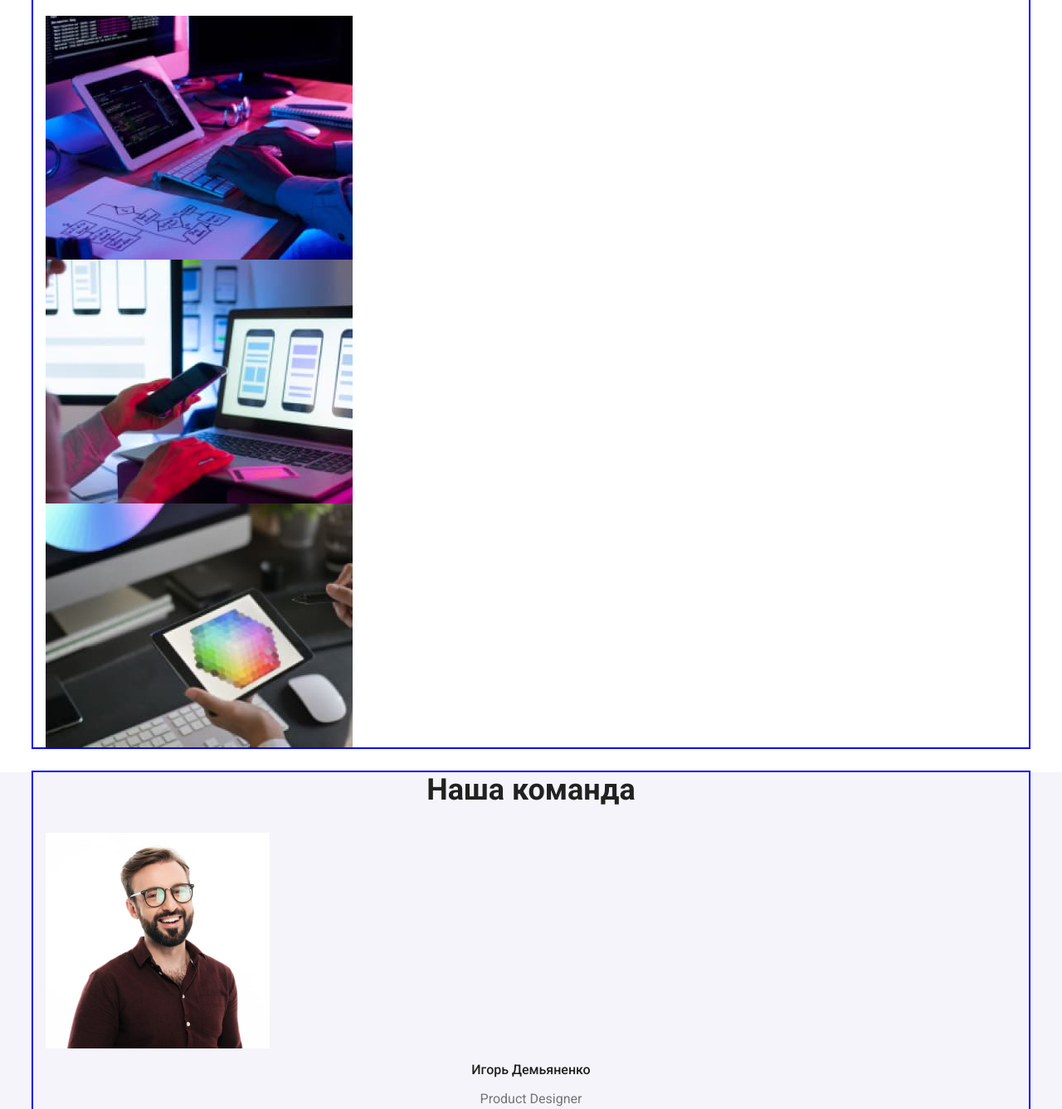
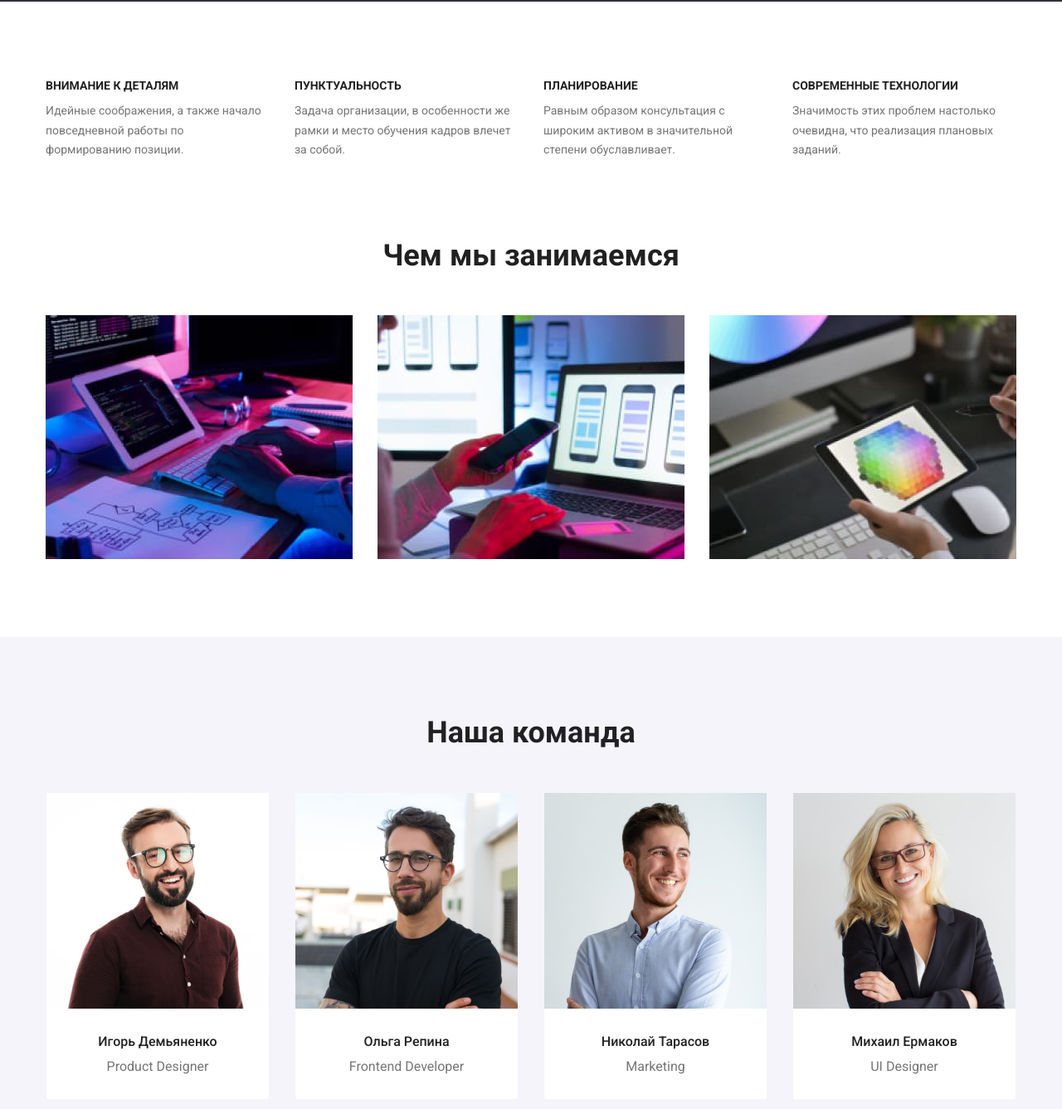
Before and after one commit to TatianaMaksimova/goit-markup-hw-03, a plain HTML site: page index.html in a window 1280 px wide. Shown: the part 700-2037 px from the top of the page at 83% size. Drawn offline with nearby package versions, Linux system fonts and the light colour scheme.

Commit message:
Закончил оформлять "Студию"

```diff
--- a/css/main.css
+++ b/css/main.css
@@ -22,6 +22,20 @@ img {
   display: block;
 }
 
+h1,
+h2,
+h3,
+ul,
+p {
+  margin-top: 0;
+  margin-bottom: 0;
+}
+
+.section {
+  padding-top: 94px;
+  padding-bottom: 94px;
+}
+
 /* ШАПКА-ВЕРХ С ЛОГОТИПОМ */
 .container {
   width: 1200px;
@@ -30,14 +44,14 @@ img {
   margin-left: auto;
   margin-right: auto;
 
-  outline: 2px solid blue;
+  /* outline: 2px solid blue; */
 }
 
-.cap {
-  display: flex;
-  align-items: center;
+.page-header {
+  border-bottom: 1px solid #ececec;
 }
 
+.cap,
 .site-nav {
   display: flex;
   align-items: center;
@@ -48,13 +62,9 @@ img {
   margin-left: auto;
 }
 
-/* .list-item:not(:last-child) {
+.list-item:not(:last-child) {
   margin-right: 50px;
 }
-
-.contacts .list-item + .list-item {
-  margin-left: 50px;
-} */
 
 .logo {
   display: block;
@@ -97,7 +107,7 @@ img {
 
 /* СТУДИЯ (MAIN) */
 .banner-name {
-  margin-top: 0;
+  margin-bottom: 30px;
 
   color: var(--bgd-text-color);
   font-weight: 900;
@@ -108,11 +118,17 @@ img {
 }
 
 .banner {
+  padding-top: 200px;
+  padding-bottom: 200px;
   background-color: #2f303a;
   text-align: center;
 }
 
 .ban-button {
+  padding: 10px 32px;
+  border: 1px solid transparent;
+  border-radius: 4px;
+
   font-weight: 700;
   font-size: 16px;
   line-height: 1.9;
@@ -126,29 +142,101 @@ img {
 }
 
 /* НАШИ ПРЕИМУЩЕСТВА */
+
+.visually-hidden {
+  position: absolute;
+  width: 1px;
+  height: 1px;
+  margin: -1px;
+  border: 0;
+  padding: 0;
+
+  white-space: nowrap;
+  clip-path: inset(100%);
+  clip: rect(0 0 0 0);
+  overflow: hidden;
+}
+
+.features-list {
+  display: flex;
+}
+
+.text-list {
+  width: 270px;
+}
+
+.text-list:not(:last-child) {
+  margin-right: 30px;
+}
+
 .head {
+  margin-bottom: 10px;
   font-weight: 700;
   font-size: 14px;
   line-height: 1.14;
   text-transform: uppercase;
 }
 
-.head-list {
+.head-text {
   color: var(--secondary-text-color);
   font-size: 14px;
   line-height: 1.7;
 }
 
 /* ЧЕМ МЫ ЗАНИМАЕМСЯ */
+.box {
+  padding-top: 0;
+}
+
 .do,
 .comands {
+  padding-bottom: 50px;
+
   font-weight: 700;
   font-size: 36px;
   line-height: 1.2;
   text-align: center;
 }
 
+.boxes-list {
+  display: flex;
+}
+
+.boxes-list .box-item {
+  width: 370px;
+}
+
+.box-item:not(:last-child) {
+  margin-right: 30px;
+}
+
 /* НАША КОМАНДА */
+.bloks-list {
+  display: flex;
+}
+
+.blok-item {
+  width: 270px;
+  border: 1px solid transparent;
+  border-bottom-left-radius: 4px;
+  border-bottom-right-radius: 4px;
+  overflow: hidden;
+  box-shadow: rgba(255, 255, 255, 0.6);
+}
+
+.blok-item:not(:last-child) {
+  margin-right: 30px;
+}
+
+.description {
+  padding: 30px 32px;
+  background-color: var(--bgd-text-color);
+}
+
+.name {
+  margin-bottom: 10px;
+}
+
 .name,
 .job {
   font-weight: 500;
@@ -196,13 +284,27 @@ img {
 }
 
 /* ФУТЕР */
-.footer {
+.finish {
+  padding-top: 60px;
+  padding-bottom: 60px;
+
   background-color: #2f303a;
   color: var(--bgd-text-color);
 }
 
-.footer .logo {
+.foot {
+  display: inline-block;
+  padding-top: 0;
+  padding-bottom: 0;
+  margin-right: 0;
+  margin-bottom: 20px;
+
   color: var(--bgd-text-color);
+}
+
+.contacts,
+.contact-list {
+  margin-top: 9px;
 }
 
 .address,
--- a/index.html
+++ b/index.html
@@ -29,93 +29,100 @@
 </header>
 
 <main>
-
+<!-- Эффективные решения для вашего бизнеса -->
 <section class="banner">
     <div class="container">
         <h1 class="banner-name">Эффективные решения<br> для вашего бизнеса</h1>
         <button type="button" class="ban-button">Заказать услугу</button>
     </div>
 </section>
-
-<section>
-<div class="container">
-        <h2>Наши преимущества</h2>
-        <ul>
-            <li>
+<!-- Наши преимущества -->
+<section class="section">
+<div class="container feature">
+        <h2 class="visually-hidden">Наши преимущества</h2>
+        <ul class="features-list">
+            <li class="text-list">
                 <h3 class="head">Внимание к деталям</h3>
-                <p class="head-list">Идейные соображения, а также начало повседневной работы по формированию позиции.</p>
+                <p class="head-text">Идейные соображения, а также начало повседневной работы по формированию позиции.</p>
             </li>
-            <li>
+            <li class="text-list">
                 <h3 class="head">Пунктуальность</h3>
-                <p class="head-list">Задача организации, в особенности же рамки и место обучения кадров влечет за собой.</p>
+                <p class="head-text">Задача организации, в особенности же рамки и место обучения кадров влечет за собой.</p>
             </li>
-            <li>
+            <li class="text-list">
                 <h3 class="head">Планирование</h3>
-                <p class="head-list">Равным образом консультация с широким активом в значительной степени обуславливает.</p>
+                <p class="head-text">Равным образом консультация с широким активом в значительной степени обуславливает.</p>
             </li>
-            <li>
+            <li class="text-list">
                 <h3 class="head">Современные технологии</h3>
-                <p class="head-list">Значимость этих проблем настолько очевидна, что реализация плановых заданий.</p>
+                <p class="head-text">Значимость этих проблем настолько очевидна, что реализация плановых заданий.</p>
             </li>
         </ul>
 </div>
 </section>
-
-<section>
+<!-- Чем мы занимаемся -->
+<section class="section box">
     <div class="container">
         <h2 class="do">Чем мы занимаемся</h2>
-        <ul>
-            <li>
+        <ul class="boxes-list">
+            <li class="box-item">
                 <img src="./images/box1.jpg" width="370" height="294" alt="Описание того, чем мы занимаемся-1" />
             </li>
-            <li>
+            <li class="box-item">
                 <img src="./images/box2.jpg" width="370" height="294" alt="Описание того, чем мы занимаемся-2" />
             </li>
-            <li>
+            <li class="box-item">
                 <img src="./images/box3.jpg" width="370" height="294" alt="Описание того, чем мы занимаемся-3" />
             </li>
         </ul>
     </div>
 </section>
-
-<section class="comands-blok">
-<div class="container">
+<!-- Наша команда -->
+<section class="section comands-blok">
+<div class="container com">
         <h2 class="comands">Наша команда</h2>
-        <ul>
-            <li>
+        <ul class="bloks-list">
+            <li class="blok-item">
                 <img src="./images/i.jpg" width="270" height="260" alt="член команды" />
+                <div class="description">
                     <h3 class="name">Игорь Демьяненко</h3>
                 <p lang="en" class="job">Product Designer</p>
+                </div>
             </li>
-            <li>
+            <li class="blok-item">
                 <img src="./images/m.jpg" width="270" height="260" alt="член команды" />
+                <div class="description">
                     <h3 class="name">Ольга Репина</h3>
                 <p lang="en" class="job">Frontend Developer</p>
+                </div>
             </li>
-            <li>
+            <li class="blok-item">
                 <img src="./images/n.jpg" width="270" height="260" alt="член команды" />
+                <div class="description">
                     <h3 class="name">Николай Тарасов</h3>
                 <p lang="en" class="job">Marketing</p>
+                </div>
             </li>
-            <li>
+            <li class="blok-item">
                 <img src="./images/o.jpg" width="270" height="260" alt="член команды" />
+                <div class="description">
                     <h3 class="name">Михаил Ермаков</h3>
                 <p lang="en" class="job">UI Designer</p>
+                </div>
             </li>
         </ul>
 </div>
 </section>
-
 </main>
 
-<footer>
+<footer class="finish">
     <div class="container footer">
-        <a href="#" class="logo"><span class="accent">Web</span>Studio</a>
+        <a href="#" class="logo foot"><span class="accent">Web</span>Studio</a>
         <address class="address">
             г. Киев, пр-т Леси Украинки, 26
             <ul class="contacts">
                 <li><a href="mailto:info@devstudio.com" class="item bottom">info@devstudio.com</a></li>
-                <li><a href="tel:+380961111111" class="item bottom">+38 096 111 11 11</a></li>
+                <li class="contact-list"><a href="tel:+380961111111" class="item bottom">+38 096 111 11 11</a></li>
             </ul>
         </address>
     </div>
```
Also changed, not shown: portfolio.html (+16 -14 lines). Lines whose indentation alone changed are shown as unchanged.
